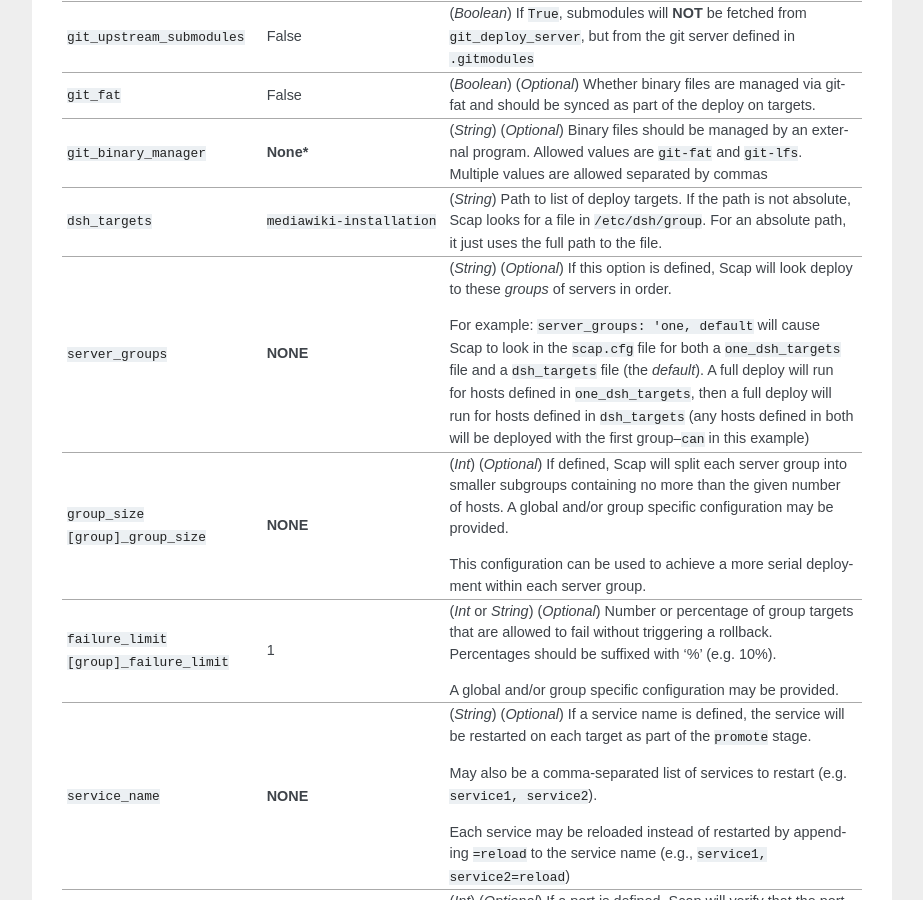
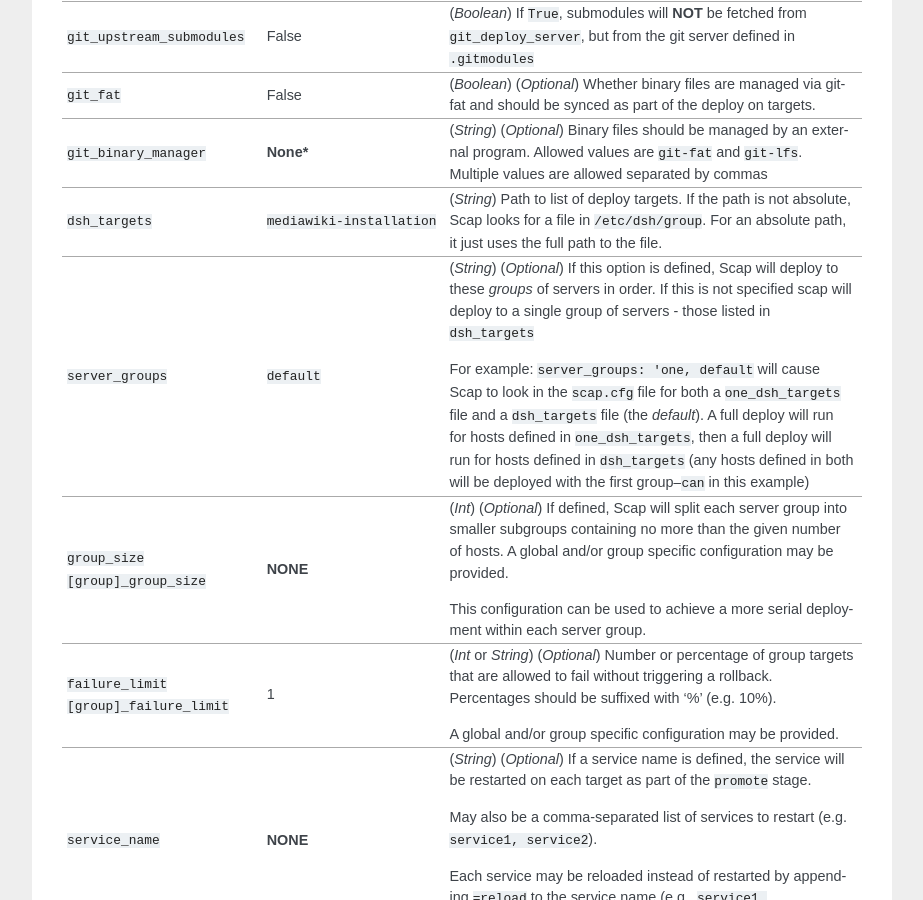
Before and after one commit to wikimedia/mediawiki-tools-scap, a Sphinx documentation site: the page built from docs/scap3/repo_config.rst, in a window 1280 px wide and 900 px high, scrolled down 877 px. Shown: the whole window, without its empty margins (198-1121 px from the left). Built offline with Sphinx 7.4.7, drawn with Linux system fonts in a browser that asks for light colours.

Commit message:
Clarify docs for server_groups configuration
Summary:
While internally server_groups has no default value, if server_groups is
not explicitly specified scap behaves the same as if `default` were
specified. This is the definition of default value that is important to
end users, so make this explicit in the docs.

Test Plan:
* Make sure docs generate
* Proofread

Reviewers: mmodell, demon, awight, akosiaris, #release-engineering-team

Reviewed By: mmodell, #release-engineering-team

Tags: #release-engineering-team

Differential Revision: https://phabricator.wikimedia.org/D1022

```diff
--- a/docs/scap3/repo_config.rst
+++ b/docs/scap3/repo_config.rst
@@ -89,11 +89,14 @@ Available configuration variables
 |                            |                           | uses the full path to           |
 |                            |                           | the file.                       |
 +----------------------------+---------------------------+---------------------------------+
-| ``server_groups``          | **NONE**                  | (*String*) (*Optional*)         |
+| ``server_groups``          | ``default``               | (*String*) (*Optional*)         |
 |                            |                           | If this option is defined,      |
-|                            |                           | Scap will look deploy to        |
+|                            |                           | Scap will deploy to             |
 |                            |                           | these *groups* of servers       |
-|                            |                           | in order.                       |
+|                            |                           | in order. If this is not        |
+|                            |                           | specified scap will deploy to   |
+|                            |                           | a single group of servers -     |
+|                            |                           | those listed in ``dsh_targets`` |
 |                            |                           |                                 |
 |                            |                           | For example:                    |
 |                            |                           | ``server_groups: 'one, default``|
```
